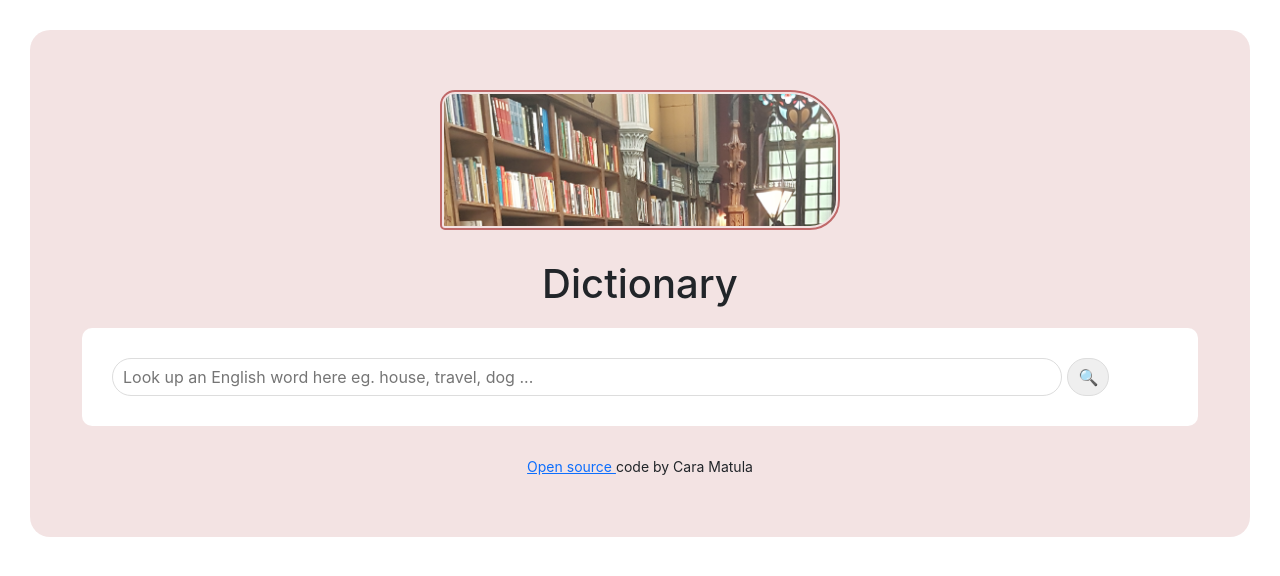
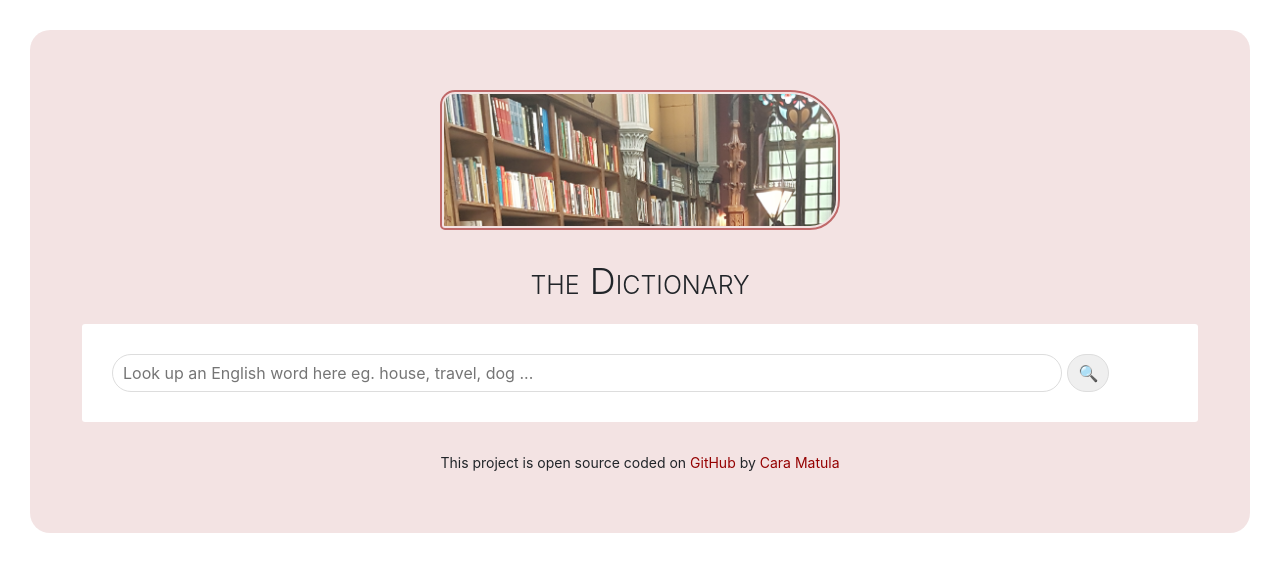
Before and after one commit to cmatula/dictionary-app, a React (Create React App) app: page / in a window 1280 px wide. Shown: the top 576 px of the page. Built offline with nearby package versions, Linux system fonts and the light colour scheme.

Commit message:
Updated title and footer

```diff
--- a/src/App.css
+++ b/src/App.css
@@ -10,11 +10,23 @@ body {
 
 .App h1 {
   text-align: center;
+  font-variant: small-caps;
+  font-weight: 300;
+  font-size: 36px;
 }
 
 .App-footer {
   text-align: center;
   margin: 30px 0;
+}
+
+.App-footer a {
+  color: rgb(149, 2, 2);
+  text-decoration: none;
+}
+
+.App-footer a:hover {
+  color: black;
 }
 
 .App-header {
--- a/src/App.js
+++ b/src/App.js
@@ -11,19 +11,27 @@ export default function App() {
           <img src={logo} className="App-logo img-fluid" alt="logo" />
         </header>
         <main>
-          <h1>Dictionary</h1>
+          <h1>the Dictionary</h1>
           <Dictionary />
         </main>
         <small>
           <footer className="App-footer">
+            This project is open source coded on{" "}
             <a
               href="https://github.com/cmatula/dictionary-app"
               target="_blank"
               rel="noreferrer"
             >
-              Open source{" "}
+              GitHub{" "}
             </a>{" "}
-            code by Cara Matula
+            by{" "}
+            <a
+              href="https://www.linkedin.com/in/cara-matula-3b0090141"
+              target="_blank"
+              rel="noreferrer"
+            >
+              Cara Matula{" "}
+            </a>
           </footer>
         </small>
       </div>
--- a/src/Dictionary.css
+++ b/src/Dictionary.css
@@ -1,7 +1,7 @@
 .Dictionary section {
   background: white;
   padding: 30px;
-  border-radius: 10px;
+  border-radius: 3px;
   margin-top: 20px;
 }
 
```
